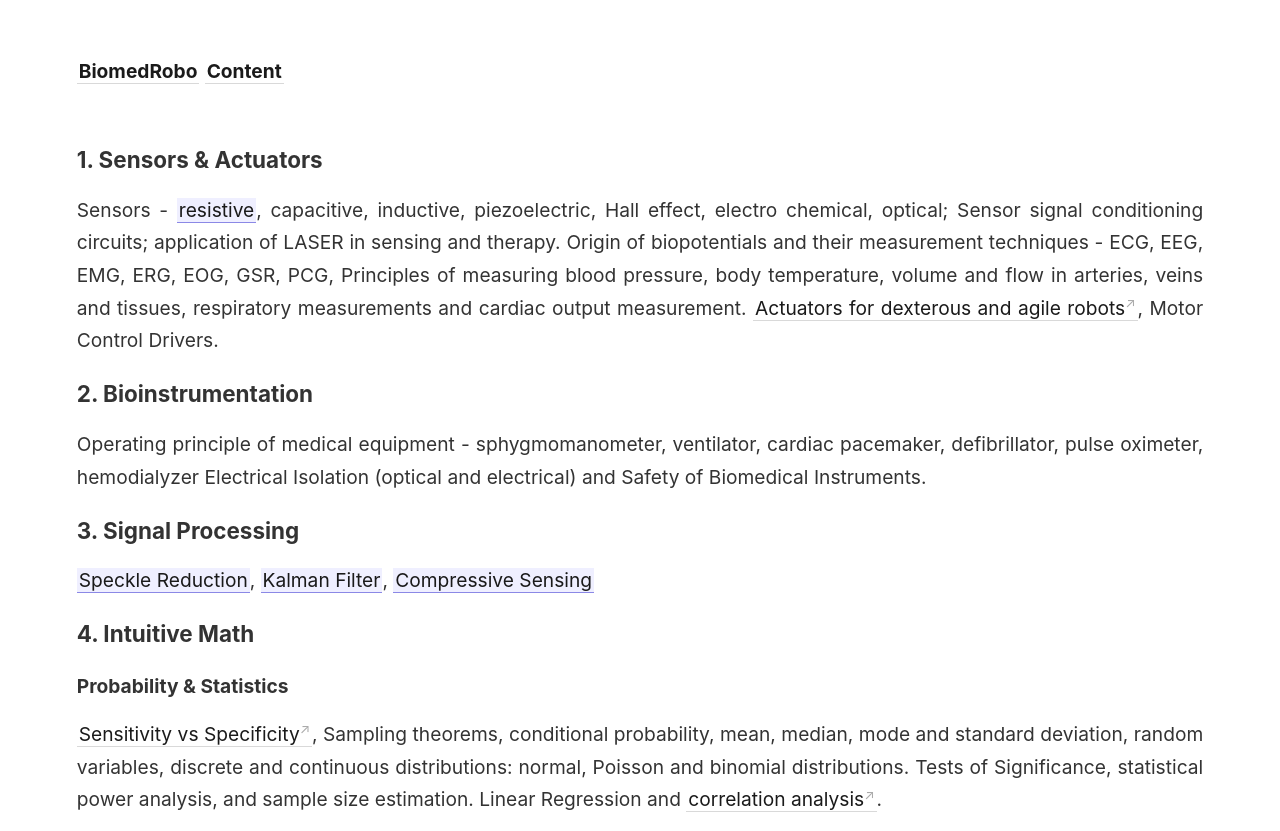
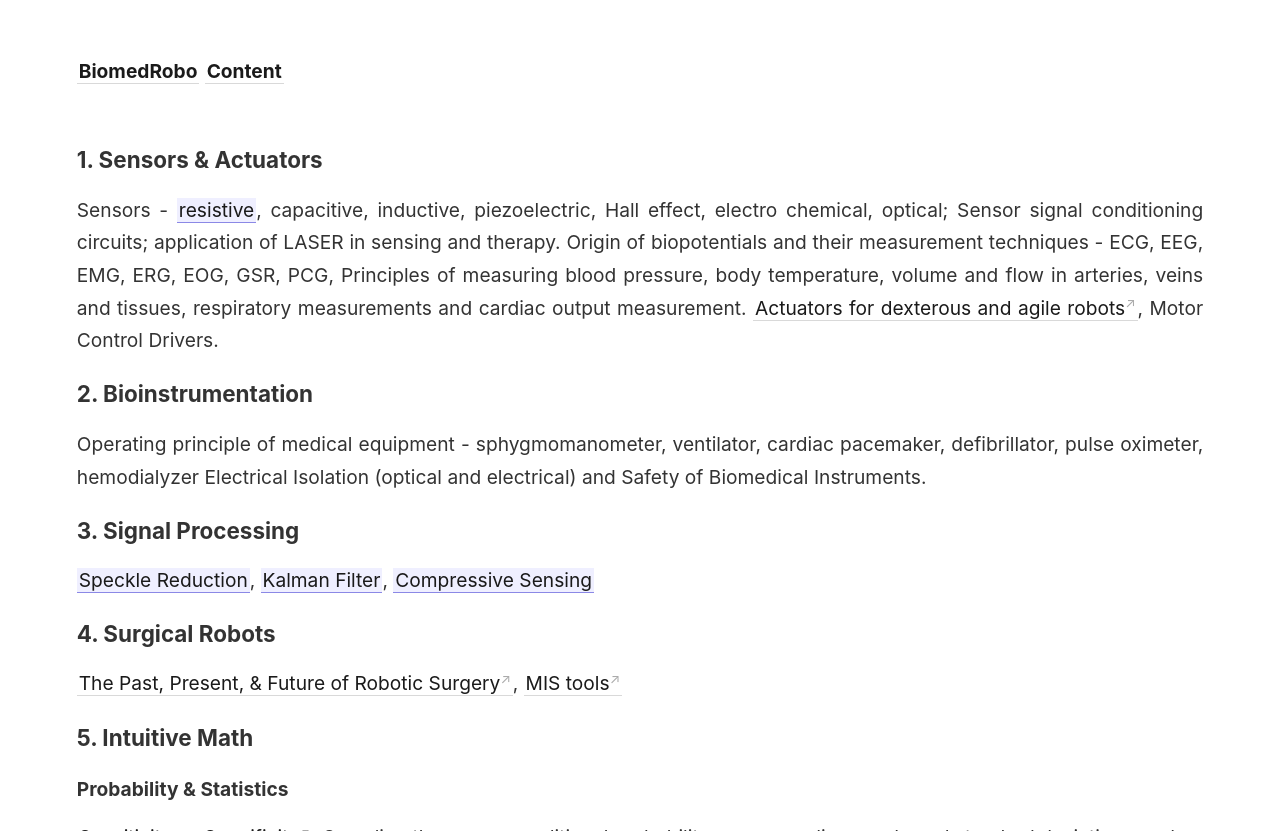
Before and after one commit to ajaygunalan/biomedrobo, a Jekyll site: the page built from _pages/content.md, in a window 1280 px wide, cut to the strip 0-831 px from the top of the page. Built offline with Jekyll 4.4.1, drawn with Linux system fonts in a browser that asks for light colours.

Commit message:
Update content.md

```diff
--- a/_pages/content.md
+++ b/_pages/content.md
@@ -16,7 +16,11 @@ Operating principle of medical equipment - sphygmomanometer, ventilator, cardiac
 ### 3. Signal Processing
 [Speckle Reduction](/signal-processing/speckle){: .internal-link}, [Kalman Filter](/signal-processing/kalman){: .internal-link}, [Compressive Sensing](/signal-processing/compressivesensing/){: .internal-link}
 
-### 4. Intuitive Math
+
+### 4. Surgical Robots
+[The Past, Present, & Future of Robotic Surgery](https://www.youtube.com/watch?v=OFNzOXU3Q1c), [MIS tools](https://www.youtube.com/watch?v=x6Wl4MFEXeY&t=2s)
+
+### 5. Intuitive Math
 
 #### Probability & Statistics
 
```
